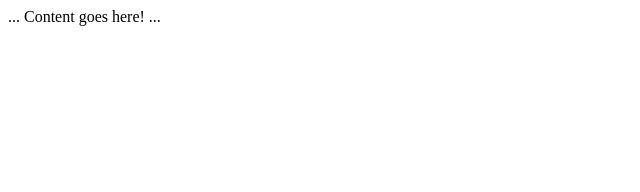
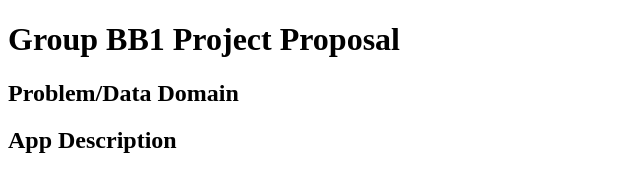
Before and after one commit to leahjia/Dawg-Date, a plain HTML site: page proposal.html in a window 1280 px wide. Shown: the whole page, without its empty margins (0-640 px from the left). Drawn offline with Linux system fonts and the light colour scheme.

Commit message:
edited proposal

```diff
--- a/proposal.html
+++ b/proposal.html
@@ -7,8 +7,8 @@
     <title>INFO 340 Group BB1 Project Proposal</title>
 </head>
 <body>
-    ...
-    Content goes here!
-    ...
+    <h1>Group BB1 Project Proposal</h1>
+    <section><h2>Problem/Data Domain</h2></section>
+    <section><h2>App Description</h2></section>
 </body>
 </html>
```
